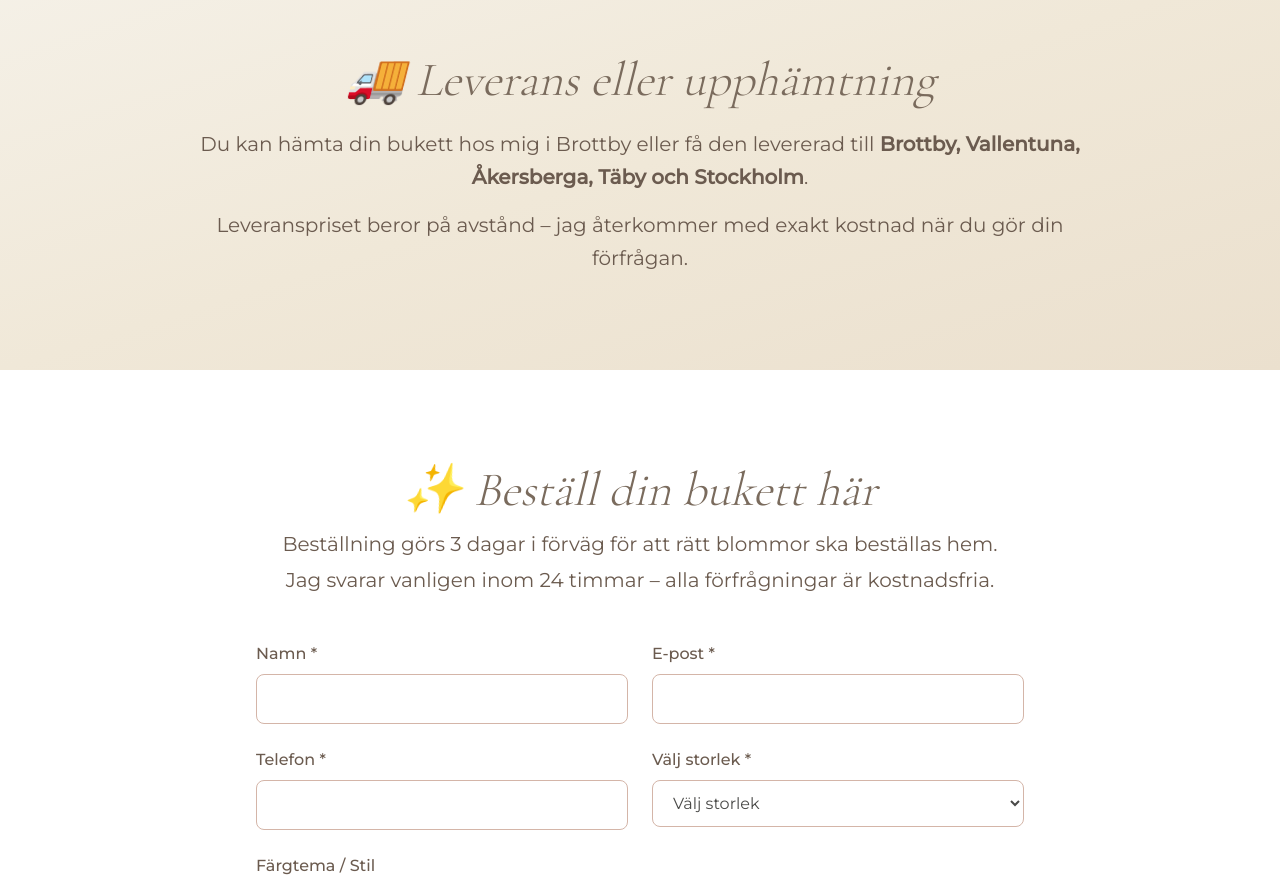
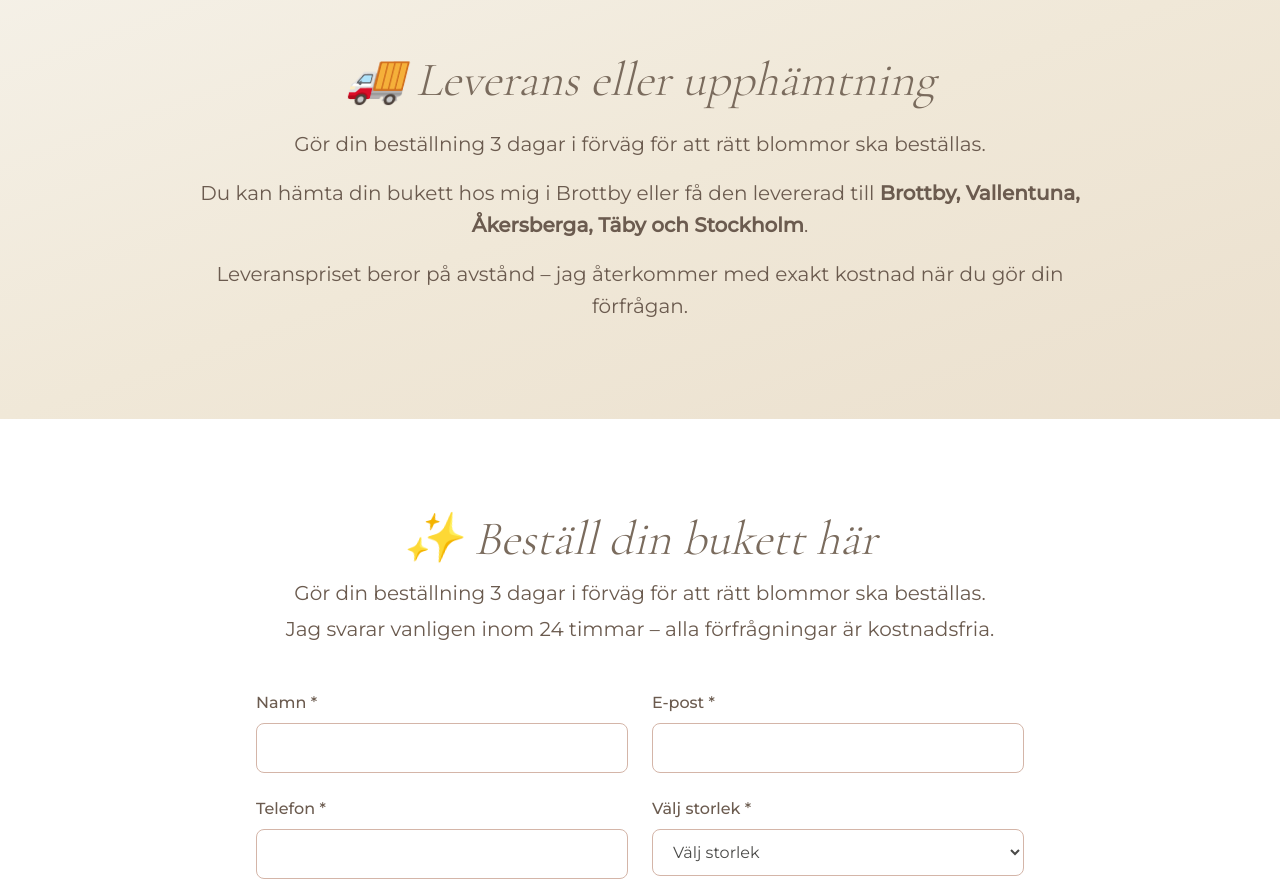
Before and after one commit to yossibello/flora-by-susanna, a Next.js app: page /bestall in a window 1280 px wide. Shown: the part 2540-3424 px from the top of the page. Built offline with nearby package versions, Linux system fonts and the light colour scheme.

Commit message:
Update order notice text and add to delivery section

```diff
--- a/src/app/bestall/page.tsx
+++ b/src/app/bestall/page.tsx
@@ -233,6 +233,9 @@ export default function BestallPage() {
         <div className="max-w-4xl mx-auto text-center">
           <h2 className="text-4xl sm:text-5xl handwritten text-[#7A6B5D] mb-6">🚚 Leverans eller upphämtning</h2>
           <p className="text-[#6B5B4F] text-lg sm:text-xl leading-relaxed mb-4">
+            Gör din beställning 3 dagar i förväg för att rätt blommor ska beställas.
+          </p>
+          <p className="text-[#6B5B4F] text-lg sm:text-xl leading-relaxed mb-4">
             Du kan hämta din bukett hos mig i Brottby eller få den levererad till <strong>Brottby, Vallentuna, Åkersberga, Täby och Stockholm</strong>.
           </p>
           <p className="text-[#6B5B4F] text-lg sm:text-xl leading-relaxed">
@@ -249,7 +252,7 @@ export default function BestallPage() {
               ✨ Beställ din bukett här
             </h2>
             <p className="text-[#6B5B4F] text-xl mb-2">
-              Beställning görs 3 dagar i förväg för att rätt blommor ska beställas hem.
+              Gör din beställning 3 dagar i förväg för att rätt blommor ska beställas.
             </p>
             <p className="text-[#6B5B4F] text-xl mb-2">
               Jag svarar vanligen inom 24 timmar – alla förfrågningar är kostnadsfria.
```
